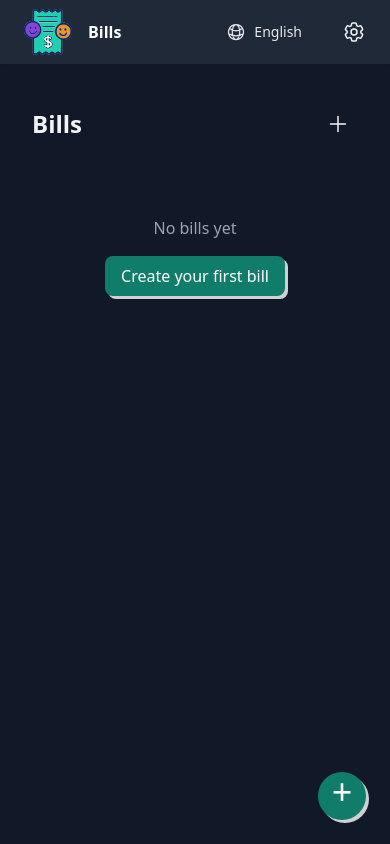
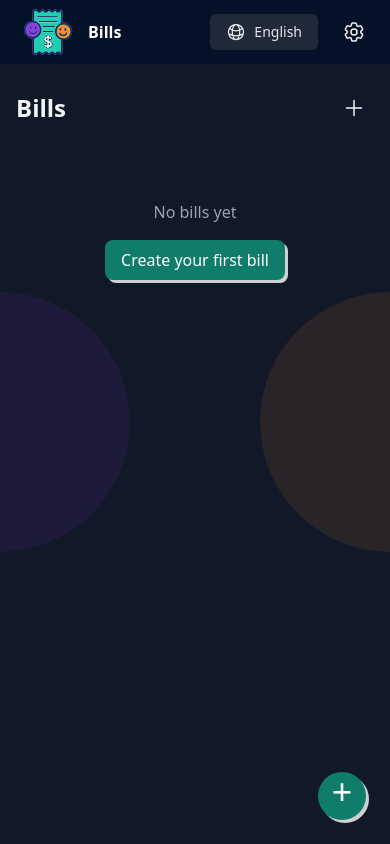
Before and after one commit to eduardo-vdm/bill-split-v1, a React (Vite) app: page /bills in a window 390 px wide. Built offline with nearby package versions, Linux system fonts and the light colour scheme.

Commit message:
- general responsive tweaks; - added background circles;

```diff
--- a/package.json
+++ b/package.json
@@ -10,7 +10,7 @@
     "url": "https://github.com/edunazareth/bill-split.git"
   },
   "private": true,
-  "version": "0.1.16",
+  "version": "0.1.17",
   "type": "module",
   "scripts": {
     "dev": "vite",
--- /dev/null
+++ b/src/components/BackgroundCircles.jsx
@@ -0,0 +1,23 @@
+import React from 'react';
+
+export default function BackgroundCircles() {
+  return (
+    <div className="fixed inset-0 pointer-events-none">
+      {/* Left half circle */}
+      <div
+        className="absolute left-0 top-1/2 -translate-y-1/2 w-[66.67vw] aspect-square bg-primary-500/20 dark:bg-primary-500/10"
+        style={{
+          clipPath: 'circle(50% at 0% 50%)'
+        }}
+      />
+
+      {/* Right half circle */}
+      <div
+        className="absolute right-0 top-1/2 -translate-y-1/2 w-[66.67vw] aspect-square bg-secondary-500/20 dark:bg-secondary-500/10"
+        style={{
+          clipPath: 'circle(50% at 100% 50%)'
+        }}
+      />
+    </div>
+  );
+}
--- a/src/components/Layout.jsx
+++ b/src/components/Layout.jsx
@@ -4,6 +4,7 @@ import { ArrowLeftIcon, Cog6ToothIcon, HomeIcon } from '@heroicons/react/24/outl
 import { classNames } from '../utils/helpers';
 import LanguageSelector from './LanguageSelector';
 import { useTranslation } from 'react-i18next';
+import BackgroundCircles from './BackgroundCircles';
 
 export default function Layout({ children, title, showBack = false, showSettings = true }) {
   const navigate = useNavigate();
@@ -23,9 +24,14 @@ export default function Layout({ children, title, showBack = false, showSettings
     navigate('/settings');
   };
 
+  // Don't show background circles on BillSummaryScreen
+  const showBackgroundCircles = !location.pathname.includes('/summary');
+
   return (
     <div className="min-h-screen flex flex-col bg-white dark:bg-gray-900">
-      <header className="sticky top-0 z-10 bg-gray-50 dark:bg-gray-800 shadow-sm">
+      {showBackgroundCircles && <BackgroundCircles />}
+
+      <header className="sticky top-0 z-10 bg-navyblue-100 dark:bg-navyblue-800 shadow-sm">
         <div className="max-w-7xl mx-auto px-4 sm:px-6 lg:px-8">
           <div className="flex justify-between items-center h-16">
             <div className="flex items-center">
--- a/src/pages/AddItemScreen.jsx
+++ b/src/pages/AddItemScreen.jsx
@@ -363,7 +363,7 @@ export default function AddItemScreen() {
 
   return (
     <Layout title={t('bills:items.add')} showBack>
-      <div className="max-w-lg mx-auto">
+      <div className="max-w-[28rem] min-w-[20rem] mx-auto">
         {!currentBill ? (
           <div className="text-center py-8">
             <p className="text-gray-600 dark:text-gray-400">{t('bills:notFound')}</p>
--- a/src/pages/AddPersonScreen.jsx
+++ b/src/pages/AddPersonScreen.jsx
@@ -110,7 +110,7 @@ export default function AddPersonScreen() {
 
   return (
     <Layout title={isEditing ? t('person:add.editTitle') : t('person:add.title')} showBack>
-      <div className="max-w-lg mx-auto">
+      <div className="max-w-[28rem] min-w-[20rem] mx-auto">
         <form onSubmit={handleSubmit} className="space-y-6">
           <div className="flex flex-col items-center space-y-4">
             <PersonAvatar
--- a/src/pages/AddSpecialItemScreen.jsx
+++ b/src/pages/AddSpecialItemScreen.jsx
@@ -109,7 +109,7 @@ export default function AddSpecialItemScreen() {
 
   return (
     <Layout title={isEditing ? t('bills:editSpecialItem') : t('bills:addSpecialItem')} showBack>
-      <div className="max-w-lg mx-auto">
+      <div className="max-w-[28rem] min-w-[20rem] mx-auto">
         <form onSubmit={handleSubmit} className="space-y-6">
           <div>
             <label htmlFor="type" className="block text-sm font-medium mb-1 text-gray-700 dark:text-gray-300">
--- a/src/pages/BillSummaryScreen.jsx
+++ b/src/pages/BillSummaryScreen.jsx
@@ -191,6 +191,7 @@ export default function BillSummaryScreen() {
 
   return (
     <Layout title={t('bills:summary.title')} showBack>
+      <div className="max-w-[28rem] min-w-[20rem] mx-auto">
         <div className="space-y-6 bill-summary-content">
           <Card>
             <CardHeader>
@@ -339,6 +340,7 @@ export default function BillSummaryScreen() {
             {toastMessage}
           </motion.div>
         )}
+      </div>
     </Layout>
   );
 }
--- a/src/pages/MainScreen.jsx
+++ b/src/pages/MainScreen.jsx
@@ -59,7 +59,7 @@ export default function MainScreen() {
 
   return (
     <Layout title={t('bills:title')}>
-      <div className="p-4 max-w-2xl mx-auto">
+      <div className="max-w-[48rem] min-w-[20rem] mx-auto lg:max-w-unset lg:w-min">
         <div className="flex justify-between items-center mb-6">
           <h1 className="text-2xl font-bold">{t('bills:title')}</h1>
           <button
@@ -82,7 +82,8 @@ export default function MainScreen() {
             </button>
           </div>
         ) : (
-          <div className="grid gap-4 sm:grid-cols-2 lg:grid-cols-3">
+          <div className="flex justify-center">
+            <div className="flex flex-wrap gap-4 justify-start w-min lg:w-auto lg:min-w-[648px]">
               {bills.map((bill) => {
                 const billType = billTypes.find((t) => t.id === bill.type);
                 return (
@@ -93,7 +94,7 @@ export default function MainScreen() {
                   >
                     <div
                       onClick={() => navigate(`/bills/${bill.id}`)}
-                    className="bg-gray-100 dark:bg-gray-800 rounded-lg p-4 border border-gray-400 dark:border-gray-700 shadow-lg hover:shadow-xl transition-all relative group hover:bg-white dark:hover:bg-gray-700"
+                      className="w-[312px] bg-gradient-to-r from-tertiary-500 from-5% to-gray-100 dark:to-gray-900 to-5% hover:to-gray-50 to-5% dark:hover:to-gray-800 to-5% hover:from-secondary-600 dark:hover:from-secondary-600 rounded-lg rounded-r-none p-4 border-t-4 border-tertiary-500 dark:border-tertiary-500 hover:border-secondary-500 dark:hover:border-secondary-500 dark:drop-shadow-white drop-shadow-dark transition-all relative hover:bg-white dark:hover:bg-gray-700 pl-6"
                     >
                       <div className="flex items-start justify-between">
                         <div>
@@ -146,6 +147,7 @@ export default function MainScreen() {
                 );
               })}
             </div>
+          </div>
         )}
 
         <ConfirmDialog
--- a/src/pages/SettingsScreen.jsx
+++ b/src/pages/SettingsScreen.jsx
@@ -58,6 +58,7 @@ export default function SettingsScreen() {
 
   return (
     <Layout title={t('settings:title')} showBack>
+      <div className="max-w-[28rem] min-w-[20rem] mx-auto">
         <div className="space-y-6 pb-16">
           <Card>
             <form onSubmit={handleSubmit} className="space-y-6">
@@ -138,6 +139,7 @@ export default function SettingsScreen() {
           </Card>
         </div>
         <Footer />
+      </div>
     </Layout>
   );
 }
```
Also changed, not shown: 1 other file (tests, documents, lock files or other folders). Lines whose indentation alone changed are shown as unchanged.
